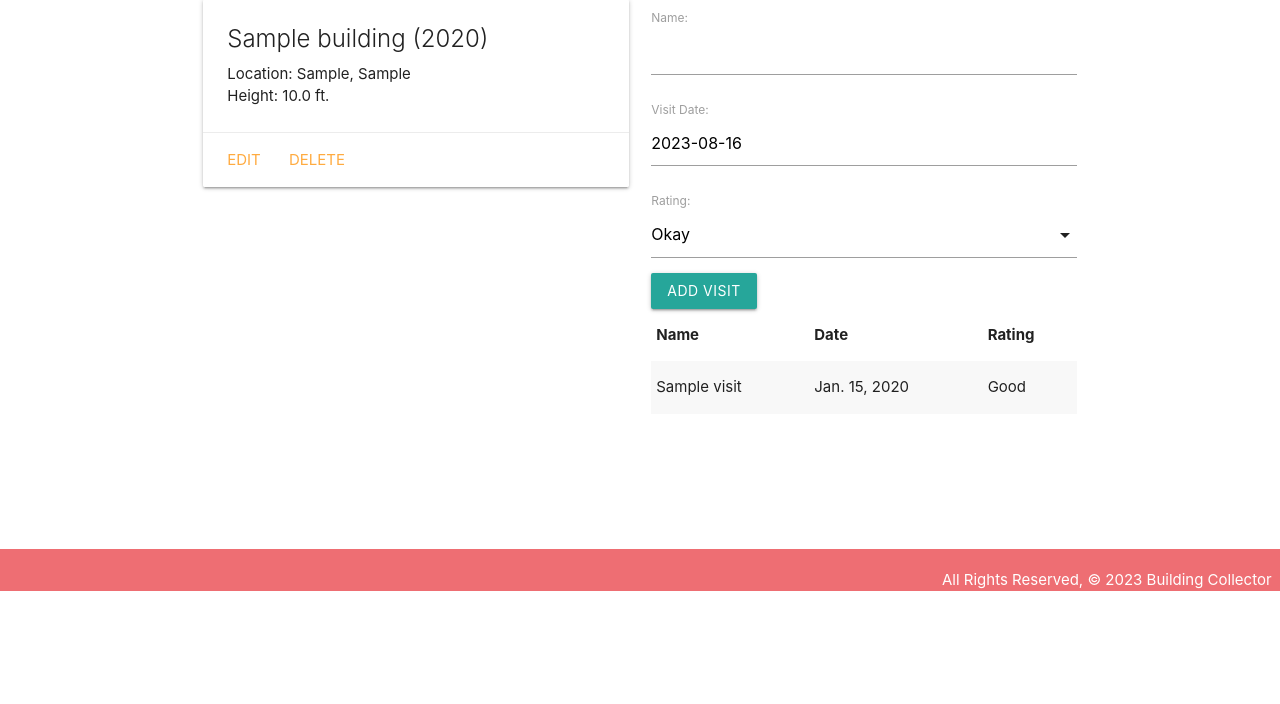
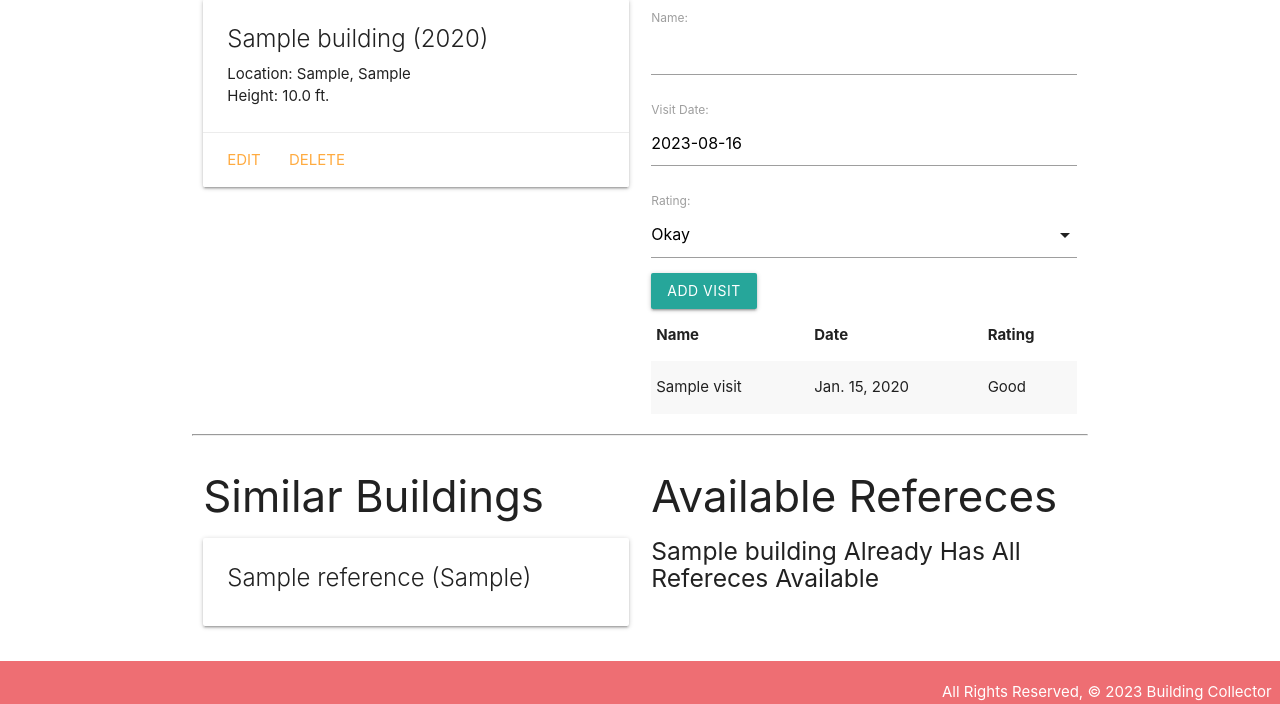
Before and after one commit to georgealv96/building-collector-app, a Django app: page /buildings/1/ in a window 1280 px wide. Shown: the part 209-913 px from the top of the page. Before the commit the page ends 800 px from the top, so only its background shows below. Run offline with Django 4.2, Linux system fonts and the light colour scheme; tables that the repository leaves empty hold one stand-in row (values such as "Sample post").

Commit message:
updating the UI for the detail template

```diff
--- a/main_app/templates/buildings/detail.html
+++ b/main_app/templates/buildings/detail.html
@@ -42,6 +42,48 @@
   </div>
 </div>
 
+<hr>
+<div class="row">
+  <div class="col s6">
+    <h3>Similar Buildings</h3>
+    {% if building.references.count %}
+      {% for reference in building.references.all %}
+        <div class="card">
+          <div class="card-content">
+            <span class="card-title">
+              {{ reference.name }} ({{ reference.country }})
+            </span>
+          </div>
+        </div>
+      {% endfor %}
+    {% else %}
+      <h5>None</h5>
+    {% endif %}
+  </div>
+  <div class="col s6">
+    <h3>Available Refereces</h3>
+    {% if references.count %}
+      {% for reference in references.all %}
+        <div class="card">
+          <div class="card-content">
+            <span class="card-title">
+              {{ reference.name }} ({{ reference.country }})
+            </span>
+          </div>
+          <div class="card-action">
+            <form action="" method="POST">
+              {% csrf_token %}
+              <button type="submit" class="btn">Add</button>
+            </form>
+          </div>
+        </div>
+      {% endfor %}
+    {% else %}
+      <h5>{{building.name}} Already Has All Refereces Available</h5>
+    {% endif %}
+  </div>
+</div>
+
 <script>
   const dateEl = document.getElementById('id_date');
   M.Datepicker.init(dateEl, {
--- a/main_app/views.py
+++ b/main_app/views.py
@@ -23,12 +23,16 @@ def buildings_index(request):
 def buildings_detail(request, building_id):
 
     building = Building.objects.get(id=building_id)
+    # Get the references the building doesn't have
+    id_list = building.references.all().values_list('id')
+    references_building_doesnt_have = Reference.objects.exclude(id__in=id_list)
     # instantiate VisitForm to be rendered in the template
     visit_form = VisitForm()
     # include the building and visit_form in the context
     return render(request, 'buildings/detail.html', {
         'building': building,
-        'visit_form': visit_form
+        'visit_form': visit_form,
+        'references': references_building_doesnt_have
     })
 
 class BuildingCreate(CreateView):
```
